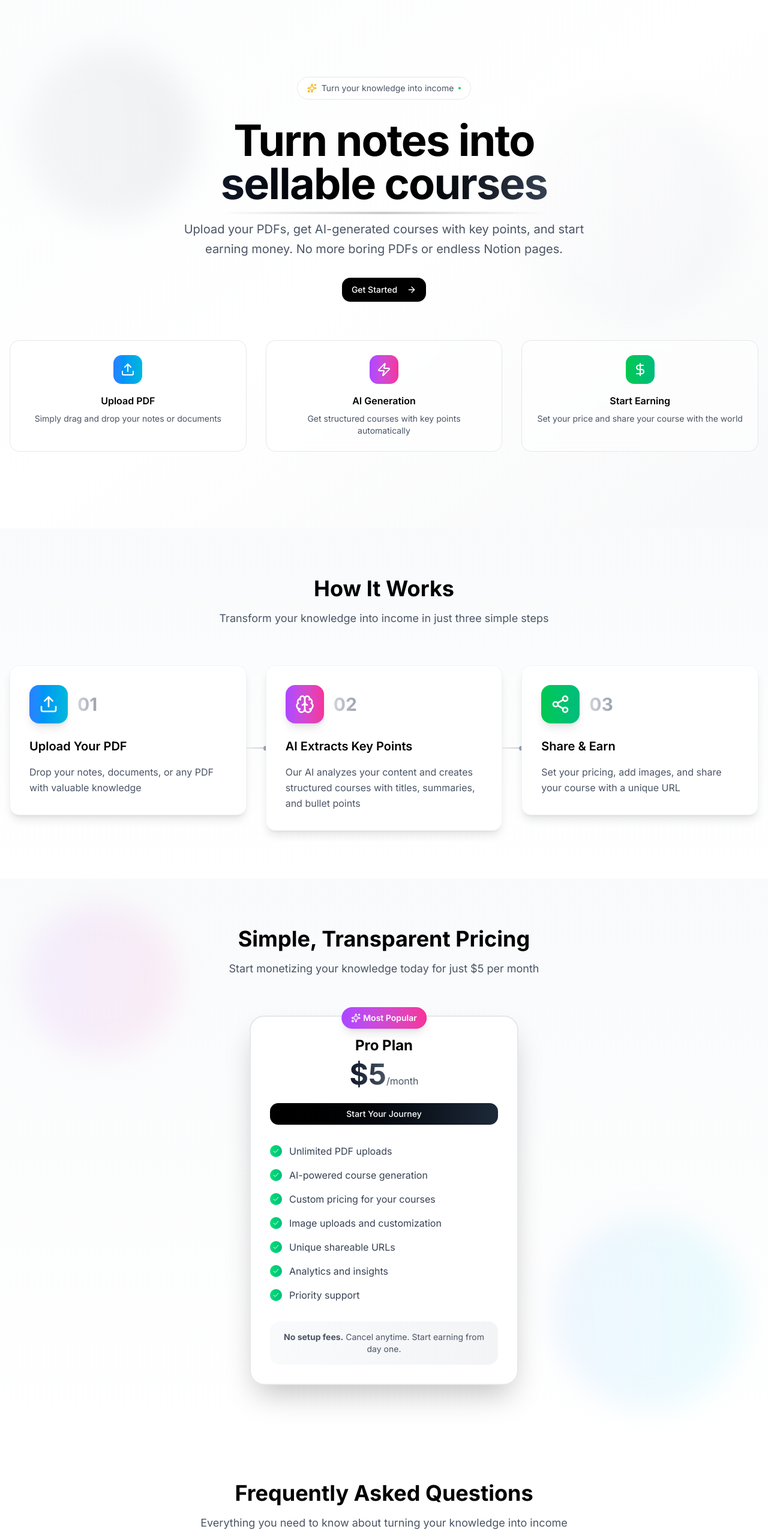
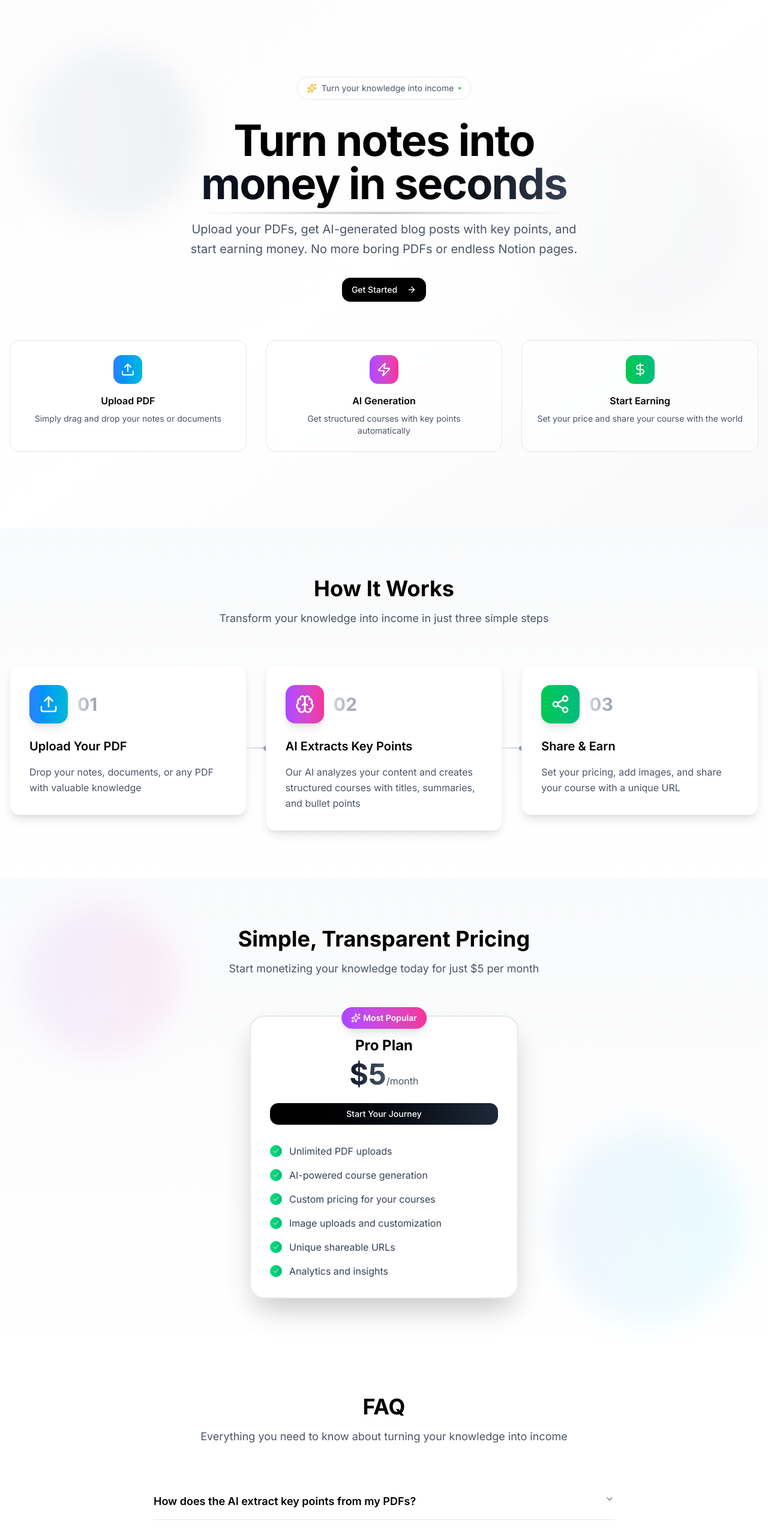
Before and after one commit to ijon007/forged, a Next.js app: page / in a window 1280 px wide. Shown: the top 2554 px of the page at 60% size. Built offline with nearby package versions, Linux system fonts and the light colour scheme.

Commit message:
added: landing page changes

```diff
--- a/components/cta.tsx
+++ b/components/cta.tsx
@@ -32,7 +32,7 @@ export function CTA() {
                 className="group relative bg-white text-black hover:bg-gray-100 transition-all hover:scale-105 hover:shadow-2xl rounded-xl overflow-hidden"
               >
                 <div className="absolute inset-0 bg-gradient-to-r from-white to-gray-100 opacity-0 group-hover:opacity-100 transition-opacity" />
-                <span className="relative font-semibold">Start Creating Courses</span>
+                <span className="relative font-semibold">Start Creating</span>
                 <ArrowRight className="relative ml-2 h-4 w-4 transition-transform group-hover:translate-x-1" />
               </Button>
             </Link>
--- a/components/faq.tsx
+++ b/components/faq.tsx
@@ -20,7 +20,7 @@ export function FAQ() {
     {
       question: "What file formats are supported?",
       answer:
-        "Currently, we support PDF files. We're working on expanding to support more formats like Word documents, PowerPoint presentations, and text files in future updates.",
+        "Currently, we support PDF files. We're working on expanding to support more formats.",
     },
     {
       question: "Is there a limit to how many courses I can create?",
@@ -30,7 +30,7 @@ export function FAQ() {
     {
       question: "Can I cancel my subscription anytime?",
       answer:
-        "Yes, you can cancel your subscription at any time. There are no long-term commitments or cancellation fees. Your existing courses will remain active even after cancellation.",
+        "Yes, you can cancel your subscription at any time. There are no long-term commitments or cancellation fees. However, your courses will not be available after cancellation.",
     },
   ]
 
@@ -38,7 +38,7 @@ export function FAQ() {
     <section className="bg-white py-20">
       <div className="container mx-auto px-4">
         <div className="text-center">
-          <h2 className="mb-4 text-3xl font-bold text-black sm:text-4xl">Frequently Asked Questions</h2>
+          <h2 className="mb-4 text-3xl font-bold text-black sm:text-4xl">FAQ</h2>
           <p className="mx-auto mb-16 max-w-2xl text-lg text-gray-600">
             Everything you need to know about turning your knowledge into income
           </p>
@@ -48,7 +48,7 @@ export function FAQ() {
           <Accordion type="single" collapsible className="w-full">
             {faqs.map((faq, index) => (
               <AccordionItem key={index} value={`item-${index}`}>
-                <AccordionTrigger className="text-left text-lg font-semibold text-black hover:text-gray-700">
+                <AccordionTrigger className="text-left text-lg font-semibold text-black hover:text-gray-700 cursor-pointer">
                   {faq.question}
                 </AccordionTrigger>
                 <AccordionContent className="text-gray-600">{faq.answer}</AccordionContent>
--- a/components/footer.tsx
+++ b/components/footer.tsx
@@ -1,28 +1,11 @@
-import { Github, Twitter, Linkedin, Instagram } from "lucide-react"
-
 export function Footer() {
   return (
     <footer className="bg-white border-t border-gray-200 py-8">
       <div className="container mx-auto px-4">
-        <div className="flex flex-col items-center justify-between gap-6 md:flex-row">
-          <div className="flex flex-col items-center md:items-start">
+        <div className="flex flex-col items-center justify-between gap-6">
+          <div className="flex flex-col items-center">
             <h3 className="text-xl font-bold text-black mb-2">Knowledgesmith</h3>
-            <p className="text-gray-600 text-sm">Turn your notes into sellable courses</p>
-          </div>
-
-          <div className="flex items-center gap-6">
-            <a href="#" className="text-gray-400 hover:text-black transition-colors hover:scale-110 transform">
-              <Twitter className="h-5 w-5" />
-            </a>
-            <a href="#" className="text-gray-400 hover:text-black transition-colors hover:scale-110 transform">
-              <Github className="h-5 w-5" />
-            </a>
-            <a href="#" className="text-gray-400 hover:text-black transition-colors hover:scale-110 transform">
-              <Linkedin className="h-5 w-5" />
-            </a>
-            <a href="#" className="text-gray-400 hover:text-black transition-colors hover:scale-110 transform">
-              <Instagram className="h-5 w-5" />
-            </a>
+            <p className="text-gray-600 text-sm">Turn your notes into money</p>
           </div>
         </div>
 
--- a/components/hero.tsx
+++ b/components/hero.tsx
@@ -14,7 +14,7 @@ export function Hero() {
 
       <div className="container relative mx-auto px-4 py-20 lg:py-32">
         <div className="text-center">
-          <div className="mb-8 inline-flex items-center rounded-full border border-gray-200 bg-white/80 backdrop-blur-sm px-4 py-2 text-sm text-gray-600 transition-all hover:bg-white hover:shadow-lg hover:scale-105">
+          <div className="mb-8 inline-flex items-center rounded-full border border-gray-200 bg-white/80 backdrop-blur-sm px-4 py-2 text-sm text-gray-600 transition-all hover:bg-white hover:shadow-lg hover:scale-105 cursor-default">
             <Sparkles className="mr-2 h-4 w-4 text-yellow-500" />
             Turn your knowledge into income
             <div className="ml-2 h-1 w-1 rounded-full bg-green-500 animate-pulse" />
@@ -25,14 +25,14 @@ export function Hero() {
             <br />
             <span className="relative">
               <span className="bg-gradient-to-r from-gray-900 via-black to-gray-700 bg-clip-text text-transparent">
-                sellable courses
+                money in seconds
               </span>
               <div className="absolute -bottom-2 left-0 right-0 h-1 bg-gradient-to-r from-transparent via-black to-transparent opacity-20" />
             </span>
           </h1>
 
           <p className="mx-auto mb-8 max-w-2xl text-lg text-gray-600 sm:text-xl leading-relaxed">
-            Upload your PDFs, get AI-generated courses with key points, and start earning money. No more boring PDFs or
+            Upload your PDFs, get AI-generated blog posts with key points, and start earning money. No more boring PDFs or
             endless Notion pages.
           </p>
 
--- a/components/pricing.tsx
+++ b/components/pricing.tsx
@@ -8,8 +8,7 @@ export function Pricing() {
     "Custom pricing for your courses",
     "Image uploads and customization",
     "Unique shareable URLs",
-    "Analytics and insights",
-    "Priority support",
+    "Analytics and insights"
   ]
 
   return (
@@ -28,8 +27,6 @@ export function Pricing() {
 
         <div className="mx-auto max-w-md">
           <div className="group relative rounded-3xl border-2 border-gray-200 bg-white p-8 shadow-2xl transition-all hover:border-transparent hover:shadow-3xl hover:-translate-y-2">
-            {/* Gradient border effect */}
-            <div className="absolute inset-0 rounded-3xl bg-gradient-to-r from-purple-500 via-pink-500 to-blue-500 opacity-0 group-hover:opacity-100 transition-opacity -z-10 blur-sm" />
 
             {/* Popular badge */}
             <div className="absolute -top-4 left-1/2 -translate-x-1/2">
@@ -63,12 +60,6 @@ export function Pricing() {
                 </div>
               ))}
             </div>
-
-            <div className="mt-8 rounded-2xl bg-gradient-to-r from-gray-50 to-gray-100 p-4">
-              <p className="text-center text-sm text-gray-600">
-                <strong>No setup fees.</strong> Cancel anytime. Start earning from day one.
-              </p>
-            </div>
           </div>
         </div>
       </div>
```
